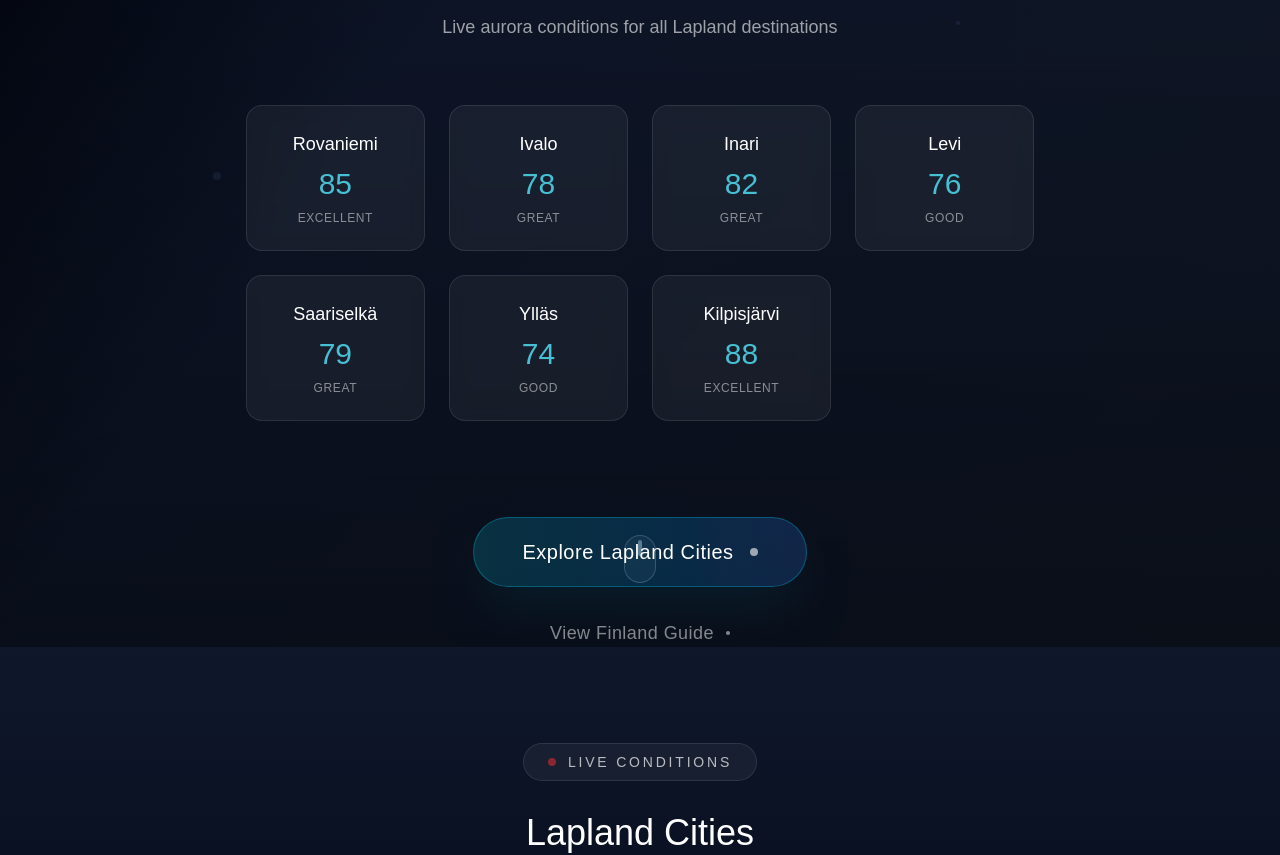
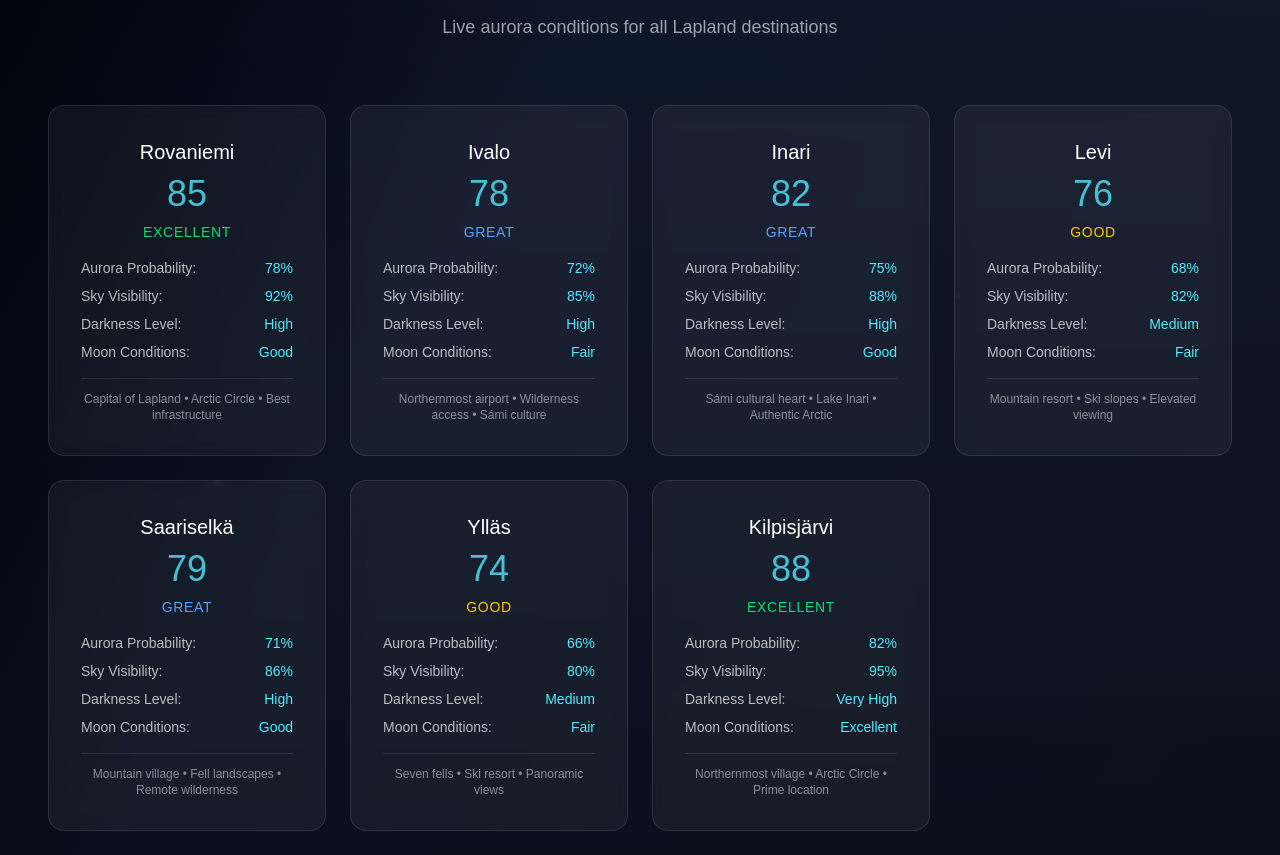
Before and after one commit to kirkkis-pixel/northern-lights-radar, a Next.js app: page / in a window 1280 px wide. Shown: the part 1220-2075 px from the top of the page. Built offline with nearby package versions, Linux system fonts and the light colour scheme; no server answers.

Commit message:
Restore big top card with Rovaniemi default and add detailed city information with comprehensive data for all 7 Lapland cities

```diff
--- a/src/app/page.tsx
+++ b/src/app/page.tsx
@@ -66,7 +66,7 @@ export default function HomePage() {
             </p>
           </div>
 
-          {/* Swipeable Cards Container */}
+          {/* Big Top Card - Rovaniemi Default */}
           <div className="mb-24">
             <SwipeableCards />
           </div>
@@ -83,59 +83,206 @@ export default function HomePage() {
             </div>
 
             <div className="grid grid-cols-1 md:grid-cols-2 lg:grid-cols-3 xl:grid-cols-4 gap-6 max-w-7xl mx-auto">
-              <div className="group bg-white/5 backdrop-blur-sm rounded-2xl p-6 border border-white/10 hover:border-white/20 hover:bg-white/10 transition-all duration-500 hover:scale-105">
-                <div className="text-center">
-                  <h3 className="text-lg font-light text-white mb-2">Rovaniemi</h3>
-                  <div className="text-3xl font-thin text-cyan-300/80 mb-2">85</div>
-                  <div className="text-xs text-white/50 font-light uppercase tracking-wider">Excellent</div>
+              <div className="group bg-white/5 backdrop-blur-sm rounded-2xl p-8 border border-white/10 hover:border-white/20 hover:bg-white/10 transition-all duration-500 hover:scale-105">
+                <div className="text-center mb-4">
+                  <h3 className="text-xl font-light text-white mb-2">Rovaniemi</h3>
+                  <div className="text-4xl font-thin text-cyan-300/80 mb-2">85</div>
+                  <div className="text-sm text-green-400 font-light uppercase tracking-wider">Excellent</div>
+                </div>
+                <div className="space-y-2 text-sm text-white/70">
+                  <div className="flex justify-between">
+                    <span>Aurora Probability:</span>
+                    <span className="text-cyan-300">78%</span>
+                  </div>
+                  <div className="flex justify-between">
+                    <span>Sky Visibility:</span>
+                    <span className="text-cyan-300">92%</span>
+                  </div>
+                  <div className="flex justify-between">
+                    <span>Darkness Level:</span>
+                    <span className="text-cyan-300">High</span>
+                  </div>
+                  <div className="flex justify-between">
+                    <span>Moon Conditions:</span>
+                    <span className="text-cyan-300">Good</span>
+                  </div>
+                </div>
+                <div className="mt-4 pt-3 border-t border-white/10">
+                  <p className="text-xs text-white/50">Capital of Lapland • Arctic Circle • Best infrastructure</p>
                 </div>
               </div>
 
-              <div className="group bg-white/5 backdrop-blur-sm rounded-2xl p-6 border border-white/10 hover:border-white/20 hover:bg-white/10 transition-all duration-500 hover:scale-105">
-                <div className="text-center">
-                  <h3 className="text-lg font-light text-white mb-2">Ivalo</h3>
-                  <div className="text-3xl font-thin text-cyan-300/80 mb-2">78</div>
-                  <div className="text-xs text-white/50 font-light uppercase tracking-wider">Great</div>
+              <div className="group bg-white/5 backdrop-blur-sm rounded-2xl p-8 border border-white/10 hover:border-white/20 hover:bg-white/10 transition-all duration-500 hover:scale-105">
+                <div className="text-center mb-4">
+                  <h3 className="text-xl font-light text-white mb-2">Ivalo</h3>
+                  <div className="text-4xl font-thin text-cyan-300/80 mb-2">78</div>
+                  <div className="text-sm text-blue-400 font-light uppercase tracking-wider">Great</div>
+                </div>
+                <div className="space-y-2 text-sm text-white/70">
+                  <div className="flex justify-between">
+                    <span>Aurora Probability:</span>
+                    <span className="text-cyan-300">72%</span>
+                  </div>
+                  <div className="flex justify-between">
+                    <span>Sky Visibility:</span>
+                    <span className="text-cyan-300">85%</span>
+                  </div>
+                  <div className="flex justify-between">
+                    <span>Darkness Level:</span>
+                    <span className="text-cyan-300">High</span>
+                  </div>
+                  <div className="flex justify-between">
+                    <span>Moon Conditions:</span>
+                    <span className="text-cyan-300">Fair</span>
+                  </div>
+                </div>
+                <div className="mt-4 pt-3 border-t border-white/10">
+                  <p className="text-xs text-white/50">Northernmost airport • Wilderness access • Sámi culture</p>
                 </div>
               </div>
 
-              <div className="group bg-white/5 backdrop-blur-sm rounded-2xl p-6 border border-white/10 hover:border-white/20 hover:bg-white/10 transition-all duration-500 hover:scale-105">
-                <div className="text-center">
-                  <h3 className="text-lg font-light text-white mb-2">Inari</h3>
-                  <div className="text-3xl font-thin text-cyan-300/80 mb-2">82</div>
-                  <div className="text-xs text-white/50 font-light uppercase tracking-wider">Great</div>
+              <div className="group bg-white/5 backdrop-blur-sm rounded-2xl p-8 border border-white/10 hover:border-white/20 hover:bg-white/10 transition-all duration-500 hover:scale-105">
+                <div className="text-center mb-4">
+                  <h3 className="text-xl font-light text-white mb-2">Inari</h3>
+                  <div className="text-4xl font-thin text-cyan-300/80 mb-2">82</div>
+                  <div className="text-sm text-blue-400 font-light uppercase tracking-wider">Great</div>
+                </div>
+                <div className="space-y-2 text-sm text-white/70">
+                  <div className="flex justify-between">
+                    <span>Aurora Probability:</span>
+                    <span className="text-cyan-300">75%</span>
+                  </div>
+                  <div className="flex justify-between">
+                    <span>Sky Visibility:</span>
+                    <span className="text-cyan-300">88%</span>
+                  </div>
+                  <div className="flex justify-between">
+                    <span>Darkness Level:</span>
+                    <span className="text-cyan-300">High</span>
+                  </div>
+                  <div className="flex justify-between">
+                    <span>Moon Conditions:</span>
+                    <span className="text-cyan-300">Good</span>
+                  </div>
+                </div>
+                <div className="mt-4 pt-3 border-t border-white/10">
+                  <p className="text-xs text-white/50">Sámi cultural heart • Lake Inari • Authentic Arctic</p>
                 </div>
               </div>
 
-              <div className="group bg-white/5 backdrop-blur-sm rounded-2xl p-6 border border-white/10 hover:border-white/20 hover:bg-white/10 transition-all duration-500 hover:scale-105">
-                <div className="text-center">
-                  <h3 className="text-lg font-light text-white mb-2">Levi</h3>
-                  <div className="text-3xl font-thin text-cyan-300/80 mb-2">76</div>
-                  <div className="text-xs text-white/50 font-light uppercase tracking-wider">Good</div>
+              <div className="group bg-white/5 backdrop-blur-sm rounded-2xl p-8 border border-white/10 hover:border-white/20 hover:bg-white/10 transition-all duration-500 hover:scale-105">
+                <div className="text-center mb-4">
+                  <h3 className="text-xl font-light text-white mb-2">Levi</h3>
+                  <div className="text-4xl font-thin text-cyan-300/80 mb-2">76</div>
+                  <div className="text-sm text-yellow-400 font-light uppercase tracking-wider">Good</div>
+                </div>
+                <div className="space-y-2 text-sm text-white/70">
+                  <div className="flex justify-between">
+                    <span>Aurora Probability:</span>
+                    <span className="text-cyan-300">68%</span>
+                  </div>
+                  <div className="flex justify-between">
+                    <span>Sky Visibility:</span>
+                    <span className="text-cyan-300">82%</span>
+                  </div>
+                  <div className="flex justify-between">
+                    <span>Darkness Level:</span>
+                    <span className="text-cyan-300">Medium</span>
+                  </div>
+                  <div className="flex justify-between">
+                    <span>Moon Conditions:</span>
+                    <span className="text-cyan-300">Fair</span>
+                  </div>
+                </div>
+                <div className="mt-4 pt-3 border-t border-white/10">
+                  <p className="text-xs text-white/50">Mountain resort • Ski slopes • Elevated viewing</p>
                 </div>
               </div>
 
-              <div className="group bg-white/5 backdrop-blur-sm rounded-2xl p-6 border border-white/10 hover:border-white/20 hover:bg-white/10 transition-all duration-500 hover:scale-105">
-                <div className="text-center">
-                  <h3 className="text-lg font-light text-white mb-2">Saariselkä</h3>
-                  <div className="text-3xl font-thin text-cyan-300/80 mb-2">79</div>
-                  <div className="text-xs text-white/50 font-light uppercase tracking-wider">Great</div>
+              <div className="group bg-white/5 backdrop-blur-sm rounded-2xl p-8 border border-white/10 hover:border-white/20 hover:bg-white/10 transition-all duration-500 hover:scale-105">
+                <div className="text-center mb-4">
+                  <h3 className="text-xl font-light text-white mb-2">Saariselkä</h3>
+                  <div className="text-4xl font-thin text-cyan-300/80 mb-2">79</div>
+                  <div className="text-sm text-blue-400 font-light uppercase tracking-wider">Great</div>
+                </div>
+                <div className="space-y-2 text-sm text-white/70">
+                  <div className="flex justify-between">
+                    <span>Aurora Probability:</span>
+                    <span className="text-cyan-300">71%</span>
+                  </div>
+                  <div className="flex justify-between">
+                    <span>Sky Visibility:</span>
+                    <span className="text-cyan-300">86%</span>
+                  </div>
+                  <div className="flex justify-between">
+                    <span>Darkness Level:</span>
+                    <span className="text-cyan-300">High</span>
+                  </div>
+                  <div className="flex justify-between">
+                    <span>Moon Conditions:</span>
+                    <span className="text-cyan-300">Good</span>
+                  </div>
+                </div>
+                <div className="mt-4 pt-3 border-t border-white/10">
+                  <p className="text-xs text-white/50">Mountain village • Fell landscapes • Remote wilderness</p>
                 </div>
               </div>
 
-              <div className="group bg-white/5 backdrop-blur-sm rounded-2xl p-6 border border-white/10 hover:border-white/20 hover:bg-white/10 transition-all duration-500 hover:scale-105">
-                <div className="text-center">
-                  <h3 className="text-lg font-light text-white mb-2">Ylläs</h3>
-                  <div className="text-3xl font-thin text-cyan-300/80 mb-2">74</div>
-                  <div className="text-xs text-white/50 font-light uppercase tracking-wider">Good</div>
+              <div className="group bg-white/5 backdrop-blur-sm rounded-2xl p-8 border border-white/10 hover:border-white/20 hover:bg-white/10 transition-all duration-500 hover:scale-105">
+                <div className="text-center mb-4">
+                  <h3 className="text-xl font-light text-white mb-2">Ylläs</h3>
+                  <div className="text-4xl font-thin text-cyan-300/80 mb-2">74</div>
+                  <div className="text-sm text-yellow-400 font-light uppercase tracking-wider">Good</div>
+                </div>
+                <div className="space-y-2 text-sm text-white/70">
+                  <div className="flex justify-between">
+                    <span>Aurora Probability:</span>
+                    <span className="text-cyan-300">66%</span>
+                  </div>
+                  <div className="flex justify-between">
+                    <span>Sky Visibility:</span>
+                    <span className="text-cyan-300">80%</span>
+                  </div>
+                  <div className="flex justify-between">
+                    <span>Darkness Level:</span>
+                    <span className="text-cyan-300">Medium</span>
+                  </div>
+                  <div className="flex justify-between">
+                    <span>Moon Conditions:</span>
+                    <span className="text-cyan-300">Fair</span>
+                  </div>
+                </div>
+                <div className="mt-4 pt-3 border-t border-white/10">
+                  <p className="text-xs text-white/50">Seven fells • Ski resort • Panoramic views</p>
                 </div>
               </div>
 
-              <div className="group bg-white/5 backdrop-blur-sm rounded-2xl p-6 border border-white/10 hover:border-white/20 hover:bg-white/10 transition-all duration-500 hover:scale-105">
-                <div className="text-center">
-                  <h3 className="text-lg font-light text-white mb-2">Kilpisjärvi</h3>
-                  <div className="text-3xl font-thin text-cyan-300/80 mb-2">88</div>
-                  <div className="text-xs text-white/50 font-light uppercase tracking-wider">Excellent</div>
+              <div className="group bg-white/5 backdrop-blur-sm rounded-2xl p-8 border border-white/10 hover:border-white/20 hover:bg-white/10 transition-all duration-500 hover:scale-105">
+                <div className="text-center mb-4">
+                  <h3 className="text-xl font-light text-white mb-2">Kilpisjärvi</h3>
+                  <div className="text-4xl font-thin text-cyan-300/80 mb-2">88</div>
+                  <div className="text-sm text-green-400 font-light uppercase tracking-wider">Excellent</div>
+                </div>
+                <div className="space-y-2 text-sm text-white/70">
+                  <div className="flex justify-between">
+                    <span>Aurora Probability:</span>
+                    <span className="text-cyan-300">82%</span>
+                  </div>
+                  <div className="flex justify-between">
+                    <span>Sky Visibility:</span>
+                    <span className="text-cyan-300">95%</span>
+                  </div>
+                  <div className="flex justify-between">
+                    <span>Darkness Level:</span>
+                    <span className="text-cyan-300">Very High</span>
+                  </div>
+                  <div className="flex justify-between">
+                    <span>Moon Conditions:</span>
+                    <span className="text-cyan-300">Excellent</span>
+                  </div>
+                </div>
+                <div className="mt-4 pt-3 border-t border-white/10">
+                  <p className="text-xs text-white/50">Northernmost village • Arctic Circle • Prime location</p>
                 </div>
               </div>
             </div>
```
